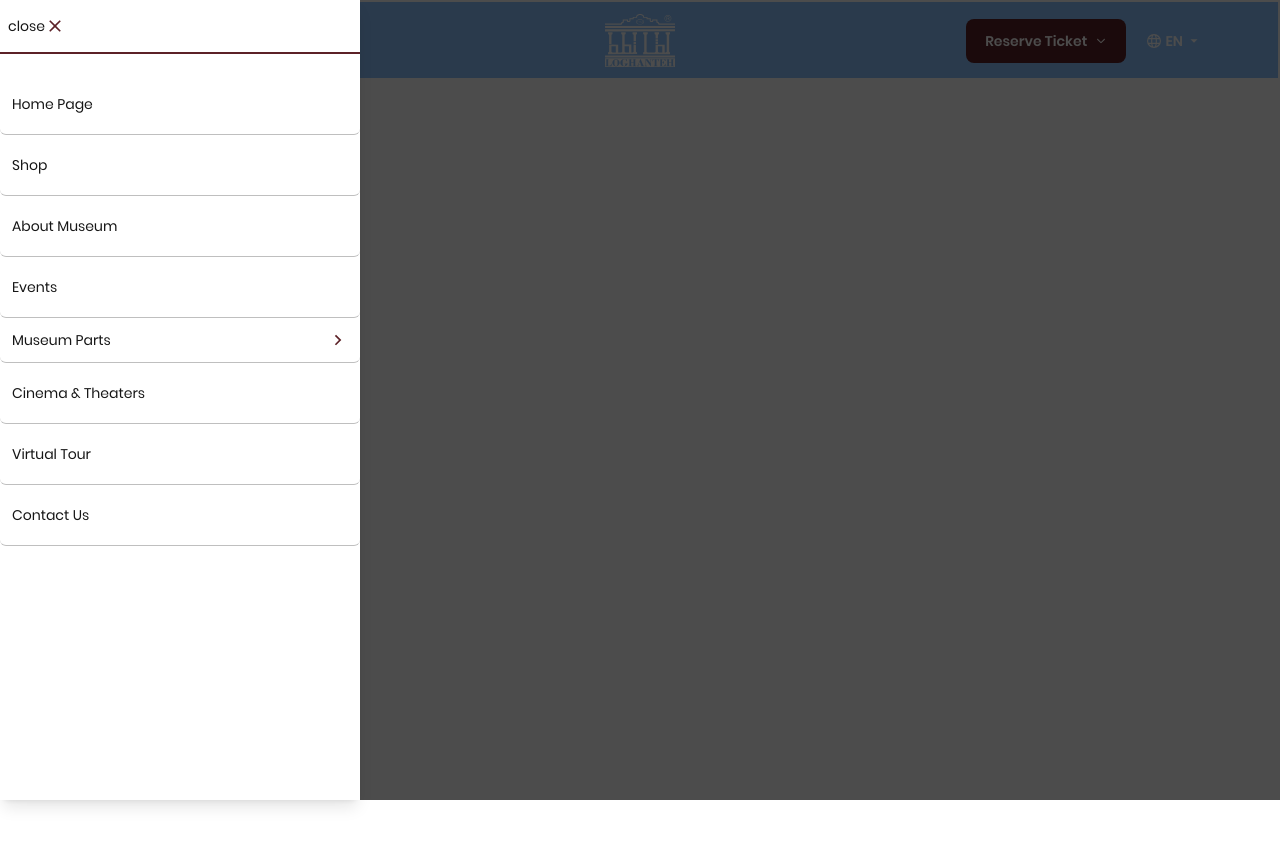
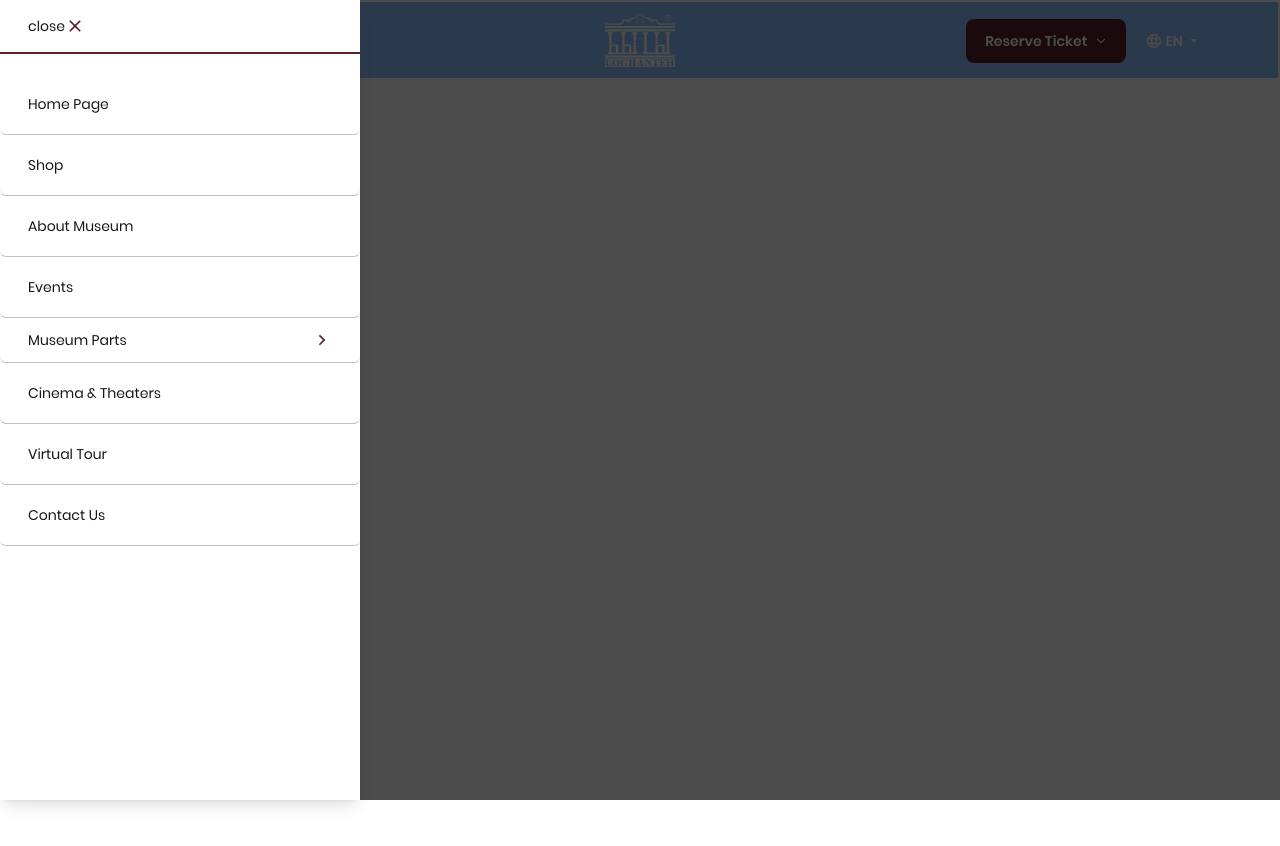
Before and after one commit to iXZed026/Loghante-Project, a Next.js app in the folder Develop/Frontend/: page /en in a window 1280 px wide. Both pictures are taken after a click on the icon 87 px from the left and 40 px from the top of the page. Shown: the top 846 px of the page. Built offline with nearby package versions, Linux system fonts and the light colour scheme.

Commit message:
changed nav link paddings (#3)
Co-authored-by: kali <test@gmail.com>

```diff
--- a/Develop/Frontend/src/features/loghante(root)/components/header/HamburgerMenu.tsx
+++ b/Develop/Frontend/src/features/loghante(root)/components/header/HamburgerMenu.tsx
@@ -67,7 +67,7 @@ function HamburgerMenu({
                 >
                     <div className={cn(
                         "gap-1",
-                        "py-4 px-2  mb-5",
+                        "py-4 px-7  mb-5",
                         "border-b-2 border-[var(--crimson-color)]",
                     )}
                     >
--- a/Develop/Frontend/src/features/loghante(root)/components/header/NavLinks.tsx
+++ b/Develop/Frontend/src/features/loghante(root)/components/header/NavLinks.tsx
@@ -39,7 +39,7 @@ function NavLinks({
                                 className={cn(
                                     "w-full",
                                     "fbc relative",
-                                    "px-3",
+                                    "px-7",
                                     "py-3",
                                     "border-b border-b-black/25",
                                     "hover:bg-[var(--white-light-color)]",
@@ -68,7 +68,7 @@ function NavLinks({
                                 className={cn(
                                     "w-full",
                                     "block",
-                                    "px-3",
+                                    "px-7",
                                     "py-5",
                                     "border-b border-b-black/25",
                                     "hover:bg-[var(--white-light-color)]",
--- a/Develop/Frontend/src/features/loghante(root)/components/header/SubMenu.tsx
+++ b/Develop/Frontend/src/features/loghante(root)/components/header/SubMenu.tsx
@@ -55,7 +55,7 @@ function SubMenu({
                     )}>
                     <div className={cn(
                         "gap-1",
-                        "py-4 px-2  mb-5",
+                        "py-4 px-7  mb-5",
                         "border-b-2 border-[var(--crimson-color)]",
                     )}
                     >
@@ -82,7 +82,7 @@ function SubMenu({
                             className={cn(
                                 "w-full",
                                 "block",
-                                "px-3",
+                                "px-7",
                                 "py-5",
                                 "border-b border-b-black/25",
                                 "hover:bg-[var(--white-light-color)]",
```
